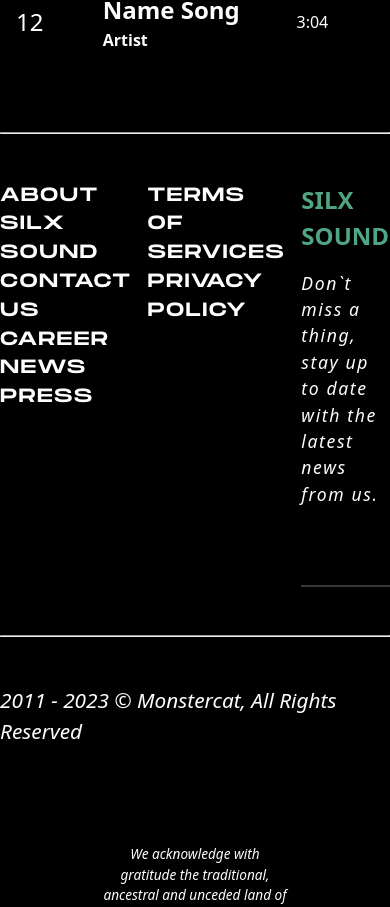
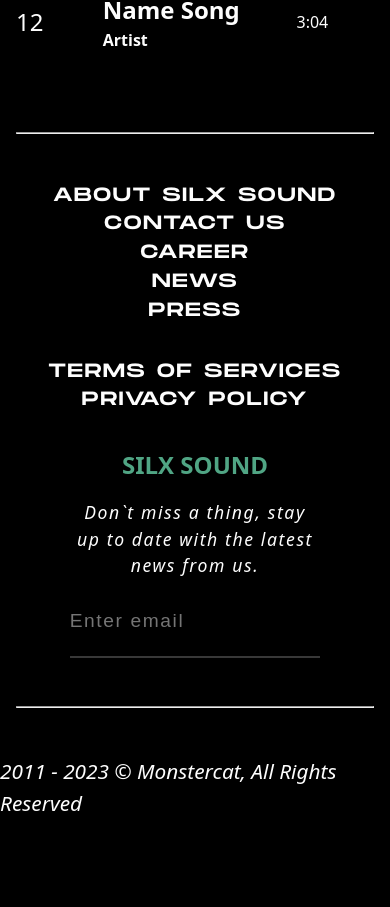
Before and after one commit to AdryanOvie2/silx-sound, a React (Vite) app: page / in a window 390 px wide. Shown: the part 2492-3399 px from the top of the page. Built offline with nearby package versions, Linux system fonts and the light colour scheme; some icons are missing.

Commit message:
info responsive

```diff
--- a/src/styles/info.css
+++ b/src/styles/info.css
@@ -1,13 +1,17 @@
 
 .info-divider{
-    margin: 3rem 0;
+    margin: 3rem 1rem;
 }
 .info-content{
     display: grid;
-    grid-template-columns: repeat(3,1fr);
+    grid-template-columns: 1fr;
     grid-template-rows: auto;
-    grid-gap: 1rem;
-    grid-template-areas: "site legal news";
+    grid-gap: 2rem;
+    grid-template-areas: "site"
+                         "legal"
+                         "news";
+    padding: 0 1rem;
+    text-align: center;
 }
     .info-site{
         color: var(--color-white);
@@ -24,6 +28,8 @@
         letter-spacing: .1rem;
     }
     .info-newsletter{
+        width: 70%;
+        margin: auto;
         grid-area: news;
         display: flex;
         flex-direction: column;
@@ -69,3 +75,15 @@
                 background: transparent;
                 border: transparent;
             }
+
+@media (width >= 800px){
+    .info-content{
+        grid-template-columns: repeat(3,1fr);
+        grid-gap: 1rem;
+        grid-template-areas: "site legal news";
+        text-align: left;
+    }
+    .info-newsletter{
+        width: 100%;
+    }
+}
```
